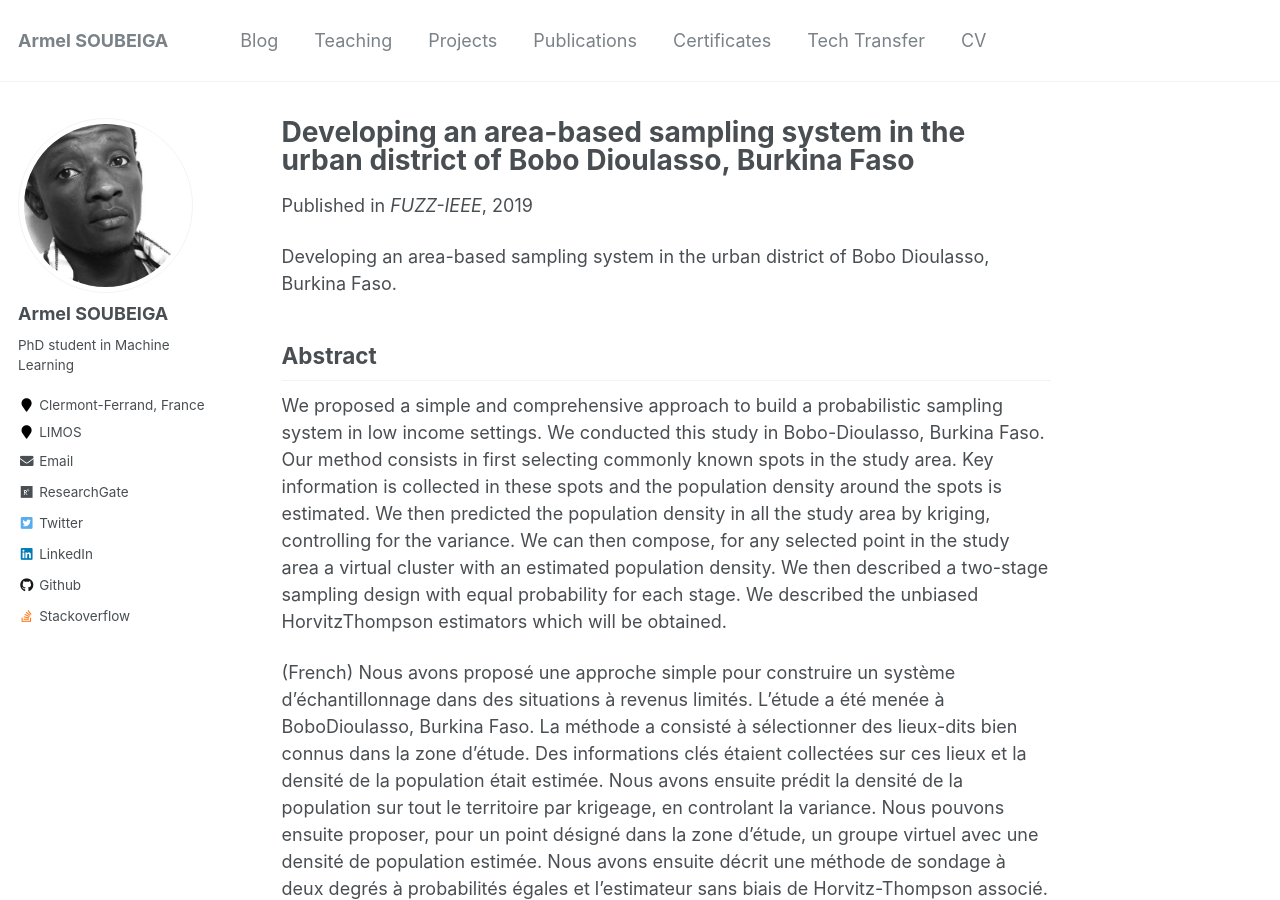
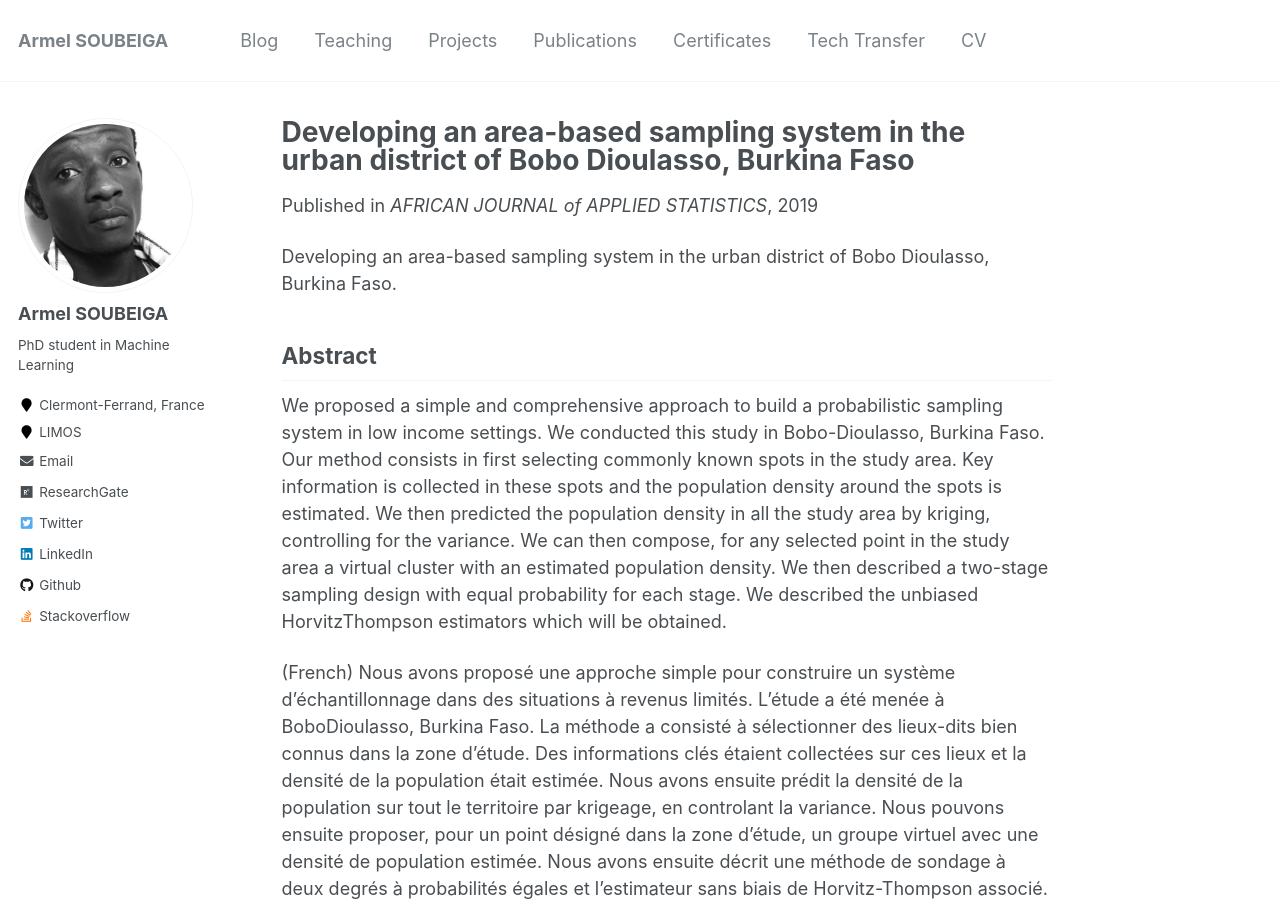
Before and after one commit to armelsoubeiga/neweb, a Jekyll site: the page built from _publications/2019-01-01-developing-area-based-sampling.md, in a window 1280 px wide and 900 px high. Built offline with Jekyll 4.4.1, drawn with Linux system fonts in a browser that asks for light colours.

Commit message:
Update 2019-01-01-developing-area-based-sampling.md

```diff
--- a/_publications/2019-01-01-developing-area-based-sampling.md
+++ b/_publications/2019-01-01-developing-area-based-sampling.md
@@ -4,9 +4,9 @@ collection: publications
 permalink: /publications/2019-01-01-developing-area-based-sampling
 excerpt: 'Categorical version the Evidential C-means (ECM) clustering method.'
 date: 2019-09-19
-venue: 'FUZZ-IEEE'
+venue: 'AFRICAN JOURNAL of APPLIED STATISTICS'
 paperurl: 'https://www.researchgate.net/publication/333068024_Developing_an_area-based_sampling_system_in_the_urban_district_of_Bobo_Dioulasso_Burkina_Faso'
-citation: 'S. M. A. Somda, E. Sanou, A. Soubeiga and J. E. M. SAWADOGO, &quot;Developing an area-based sampling system in the urban district of Bobo Dioulasso, Burkina Faso,&quot; <i>2019 AFRICAN JOURNAL of APPLIED STATISTICS Applied Probability and Statistics</i>'
+citation: 'S. M. A. Somda, E. Sanou, A. Soubeiga and J. E. M. SAWADOGO, &quot;Developing an area-based sampling system in the urban district of Bobo Dioulasso, Burkina Faso,&quot; <i>2019 AFRICAN JOURNAL of APPLIED STATISTICS, Applied Probability and Statistics</i>'
 ---
 Developing an area-based sampling system in the urban district of Bobo Dioulasso, Burkina Faso.
 
```
